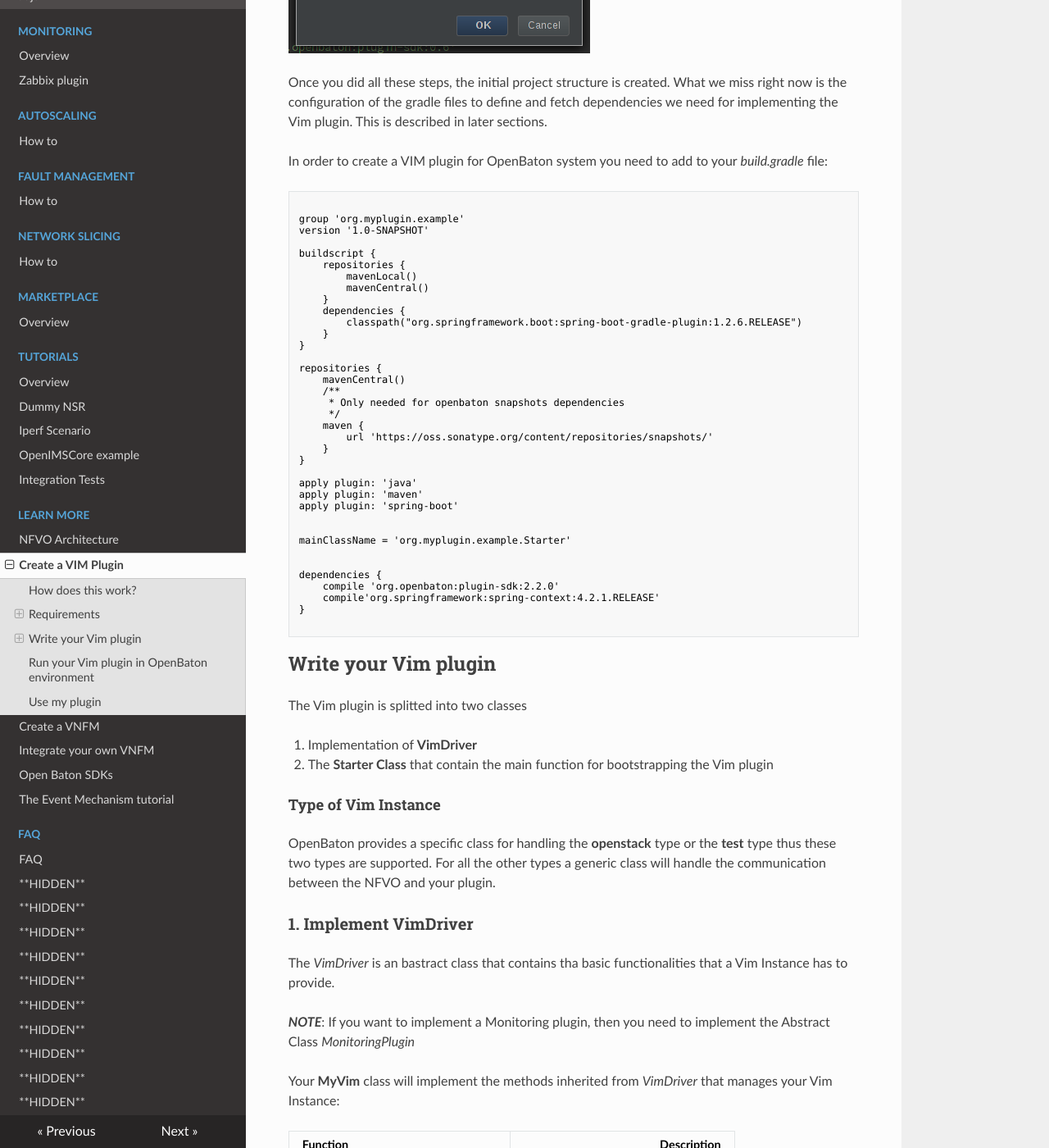
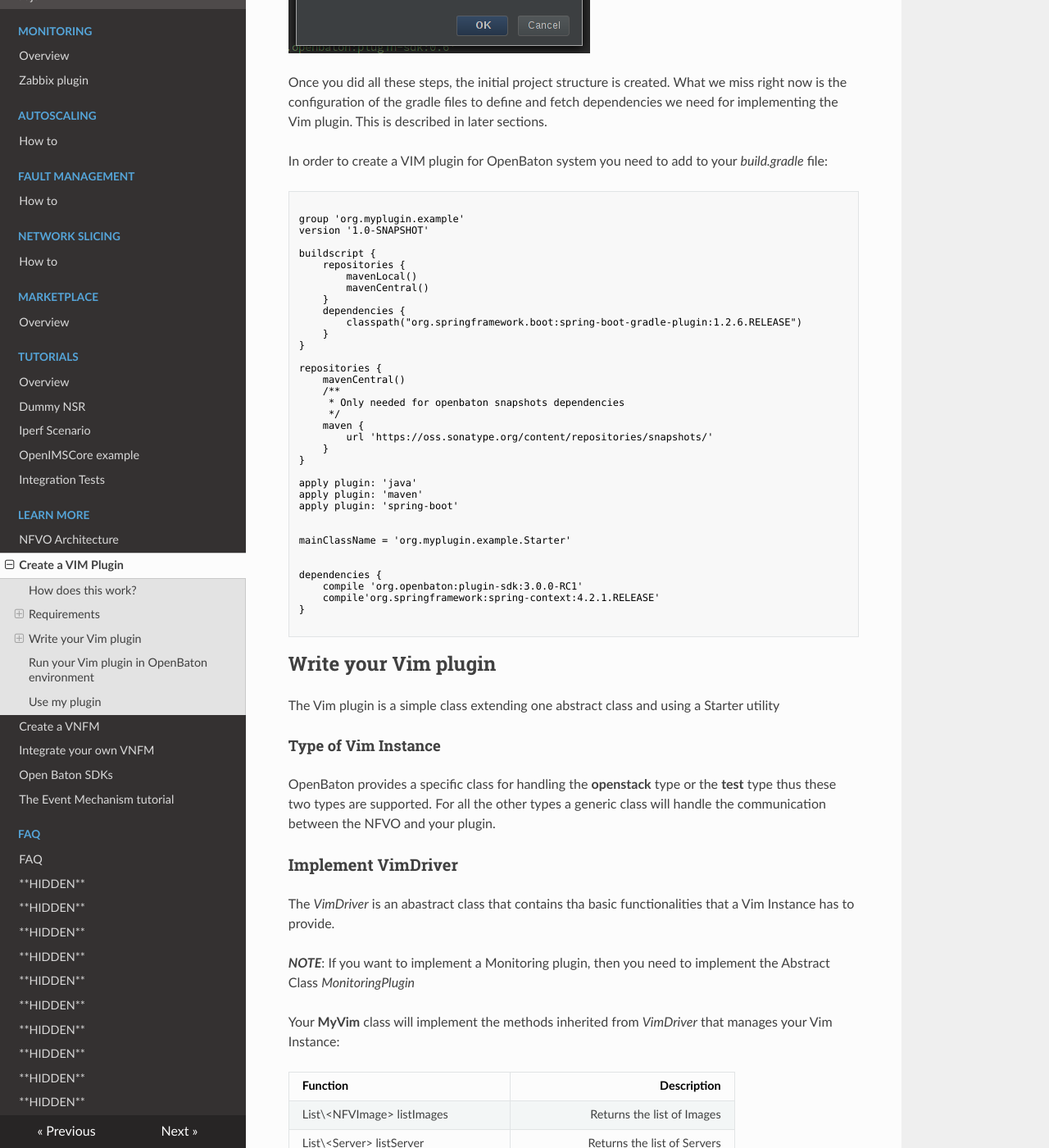
Before and after one commit to openbaton/docs, an MkDocs documentation site: the page built from docs/vim-plugin.md, in a window 1280 px wide and 1400 px high, scrolled down 4871 px. Shown: the whole window at 82% size. Built offline with MkDocs 1.6.1, drawn with Linux system fonts in a browser that asks for light colours; nearby versions of some CDN libraries; old or Windows-style settings are respelled for this version of MkDocs; some of the changed text lies outside the part shown.

Commit message:
Imp: vim-plugin page

```diff
--- a/docs/vim-plugin.md
+++ b/docs/vim-plugin.md
@@ -104,7 +104,7 @@
 
 
 dependencies {
-    compile 'org.openbaton:plugin-sdk:2.2.0'
+    compile 'org.openbaton:plugin-sdk:3.0.0-RC1'
     compile'org.springframework:spring-context:4.2.1.RELEASE'
 }
 
@@ -112,17 +112,14 @@
 
 ## Write your Vim plugin
 
-The Vim plugin is splitted into two classes
-
-1. Implementation of **VimDriver**
-2. The **Starter Class** that contain the main function for bootstrapping the Vim plugin
+The Vim plugin is a simple class extending one abstract class and using a Starter utility
 
 #### Type of Vim Instance
 OpenBaton provides a specific class for handling the **openstack** type or the **test** type thus these two types are supported. For all the other types a generic class will handle the communication between the NFVO and your plugin.
 
-### 1. Implement VimDriver
+### Implement VimDriver
 
-The *VimDriver* is an bastract class that contains tha basic functionalities that a Vim Instance has to provide.
+The *VimDriver* is an abastract class that contains tha basic functionalities that a Vim Instance has to provide.
 
 _**NOTE**_: If you want to implement a Monitoring plugin, then you need to implement the Abstract Class _MonitoringPlugin_
 
@@ -194,7 +188,6 @@
         // ...
     }
 
-
     public static void main(String[] args) {
         PluginStarter.registerPlugin(MyVim.class, "my-type", "broker-ip", 5672, 10);
     }
@@ -206,6 +199,7 @@
 ## Run your Vim plugin in OpenBaton environment
 
 Under the folder of your project *src/main/resources* you should create a file **plugin.conf.properties** and write the variable **type = _the-vim-type_**.
+
 The structure of your project should be like:
 
 ![Vim plugin structure][vim_plugin_structure]
```
Also changed, not shown: other parts of docs/vim-plugin.md (+1 -4 lines).
